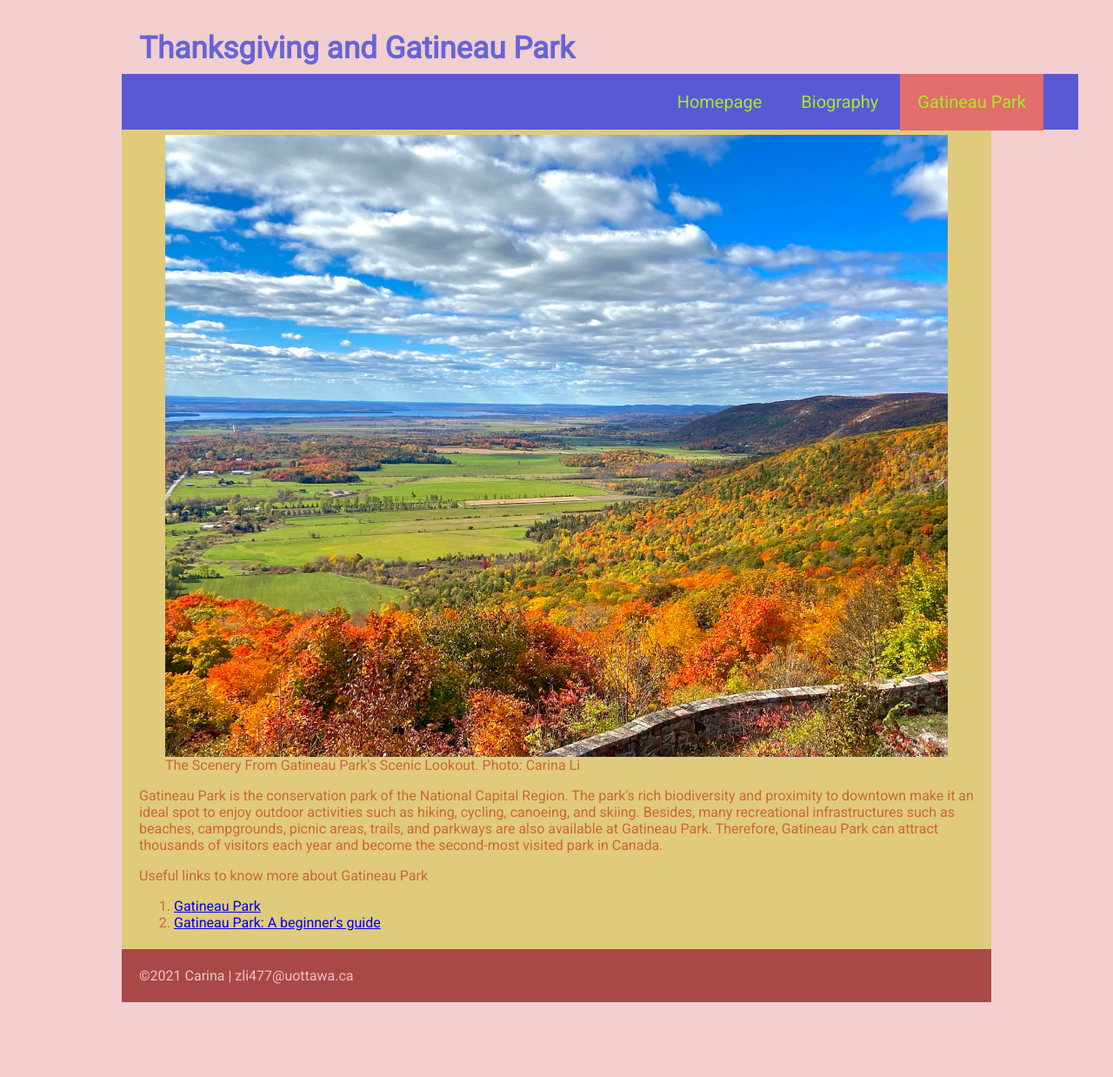
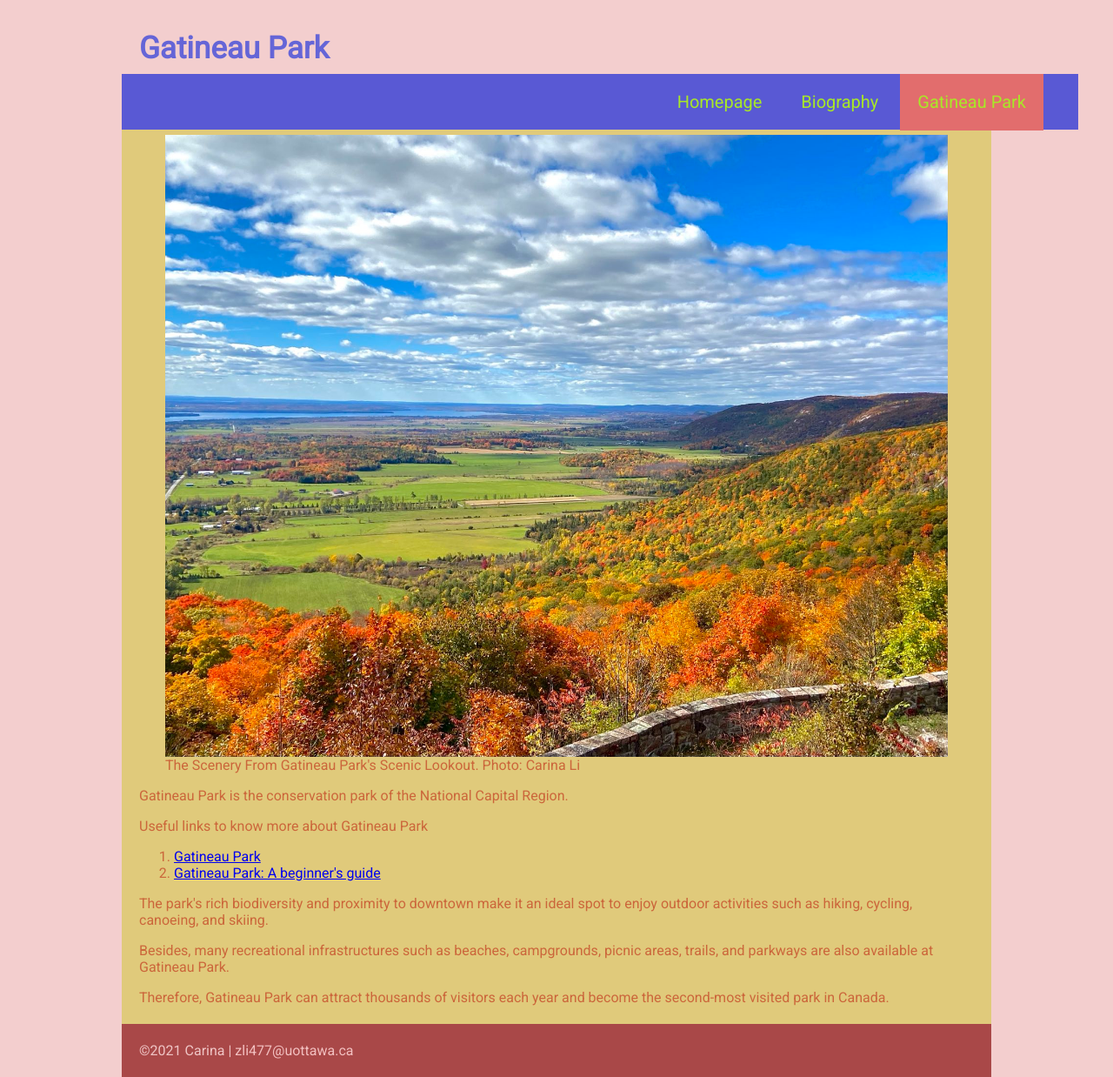
Before and after one commit to jsmarier-courses/project-1-mini-website-CCCarina, a plain HTML site: page Gatineau Park.html in a window 1280 px wide. Shown: the whole page at 87% size. Before the commit the page ends 1152 px from the top, so only its background shows below. Drawn offline with Linux system fonts and the light colour scheme.

Commit message:
version3

```diff
--- a/Gatineau Park.html
+++ b/Gatineau Park.html
@@ -6,14 +6,14 @@
     <!-- Voici les liens vers la feuille de style CSS qui aide à modifier l'apparence visuelle de cette page et la feuille de style Google Fonts pour la police Roboto. -->
     <link rel="stylesheet" type="text/css" href="carina.css">
     <link href="https://fonts.googleapis.com/css?family=Roboto" rel="stylesheet">
-    <title>Thanksgiving and Gatineau Park</title>
+    <title>Gatineau Park</title>
   </head>
   <body>
     <!-- The logo and menu are below. Don't touch the <div> and <nav> tags. -->
     <!-- Le logo et le menu sont ci-dessous. Ne touchez pas aux balises <div> et <nav>. -->
     <div class="top-bar">
       <div class="logo">
-        <p>Thanksgiving and Gatineau Park</p>
+        <p>Gatineau Park</p>
       </div>
       <nav class="top-menu">
         <ul>
@@ -33,12 +33,15 @@
       <img src="images/18301665516938_.pic.jpg" width="50%" alt="Yellow-green plains and cloudy blue sky">
       <figcaption>The Scenery From Gatineau Park's Scenic Lookout. Photo: Carina Li</figcaption>
     </figure>
-        <p>Gatineau Park is the conservation park of the National Capital Region. The park's rich biodiversity and proximity to downtown make it an ideal spot to enjoy outdoor activities such as hiking, cycling, canoeing, and skiing. Besides, many recreational infrastructures such as beaches, campgrounds, picnic areas, trails, and parkways are also available at Gatineau Park. Therefore, Gatineau Park can attract thousands of visitors each year and become the second-most visited park in Canada.</p>
+        <p>Gatineau Park is the conservation park of the National Capital Region.</p>
         <p>Useful links to know more about Gatineau Park</p>
         <ol>
           <li><a href="https://ncc-ccn.gc.ca/places/gatineau-park" target="_blank">Gatineau Park</a></li>
           <li><a href="https://ottawaroadtrips.com/2021/06/10/gatineau-park-chelsea-quebec-beginners-guide-visit/" target="_blank">Gatineau Park: A beginner's guide</a></li>
         </ol>
+      <p>The park's rich biodiversity and proximity to downtown make it an ideal spot to enjoy outdoor activities such as hiking, cycling, canoeing, and skiing.</p>
+      <p> Besides, many recreational infrastructures such as beaches, campgrounds, picnic areas, trails, and parkways are also available at Gatineau Park. </p>
+      <p>Therefore, Gatineau Park can attract thousands of visitors each year and become the second-most visited park in Canada.</p>
     <!-- ...and this line. END -->
     <!-- ...et cette ligne. FIN -->
       </div>
```
Also changed, not shown: biography.html (+3 -0 lines).
